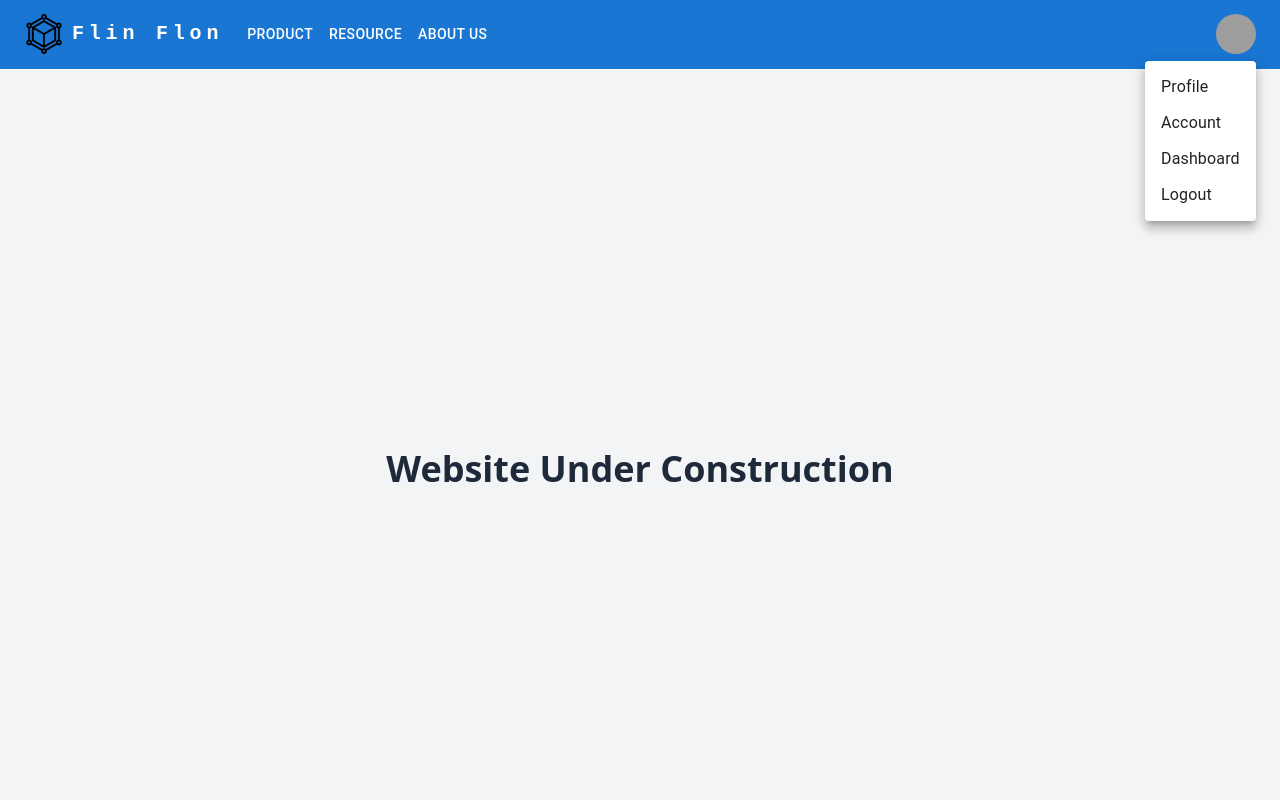
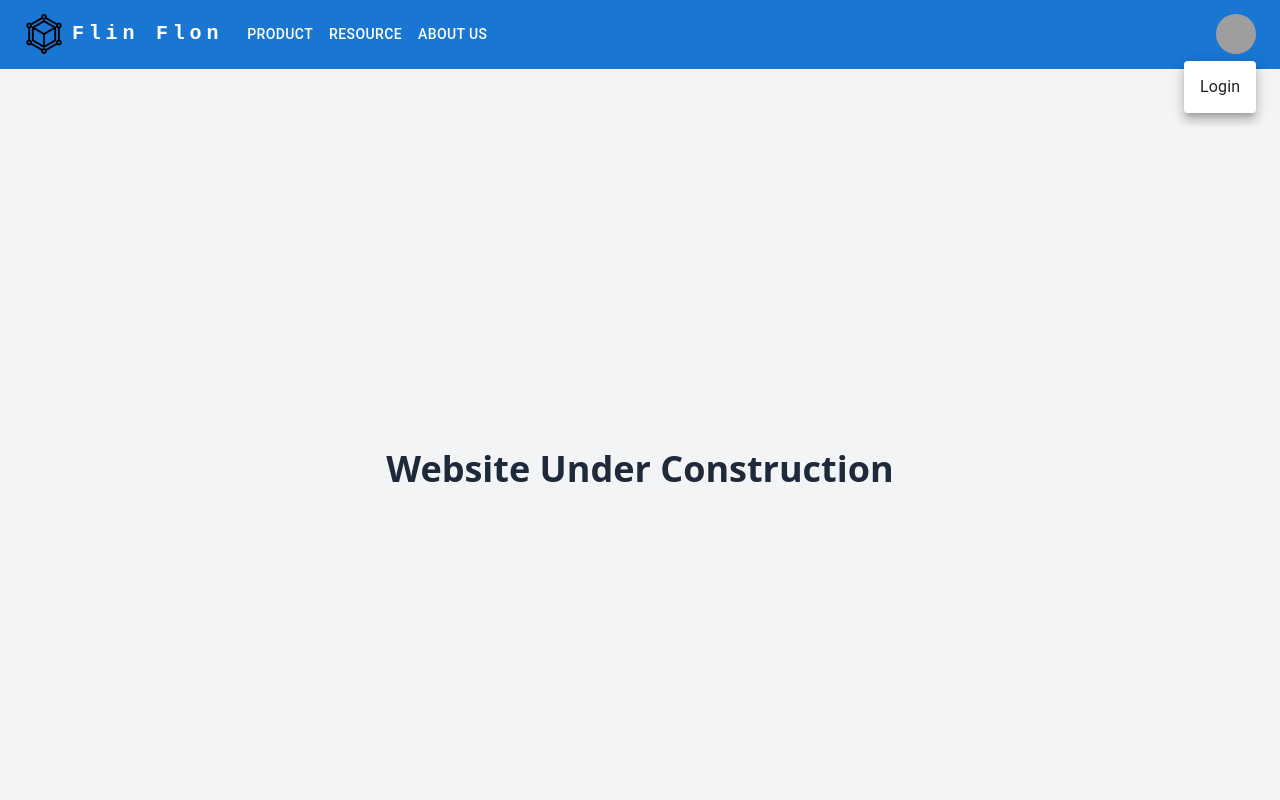
Before and after one commit to David-Gaspar-H/cosc4353-flin-flon, a React (Vite) app in the folder frontend/: page / in a window 1280 px wide. Both pictures are taken after a click on the button "Open settings". Shown: the top 800 px of the page. Built offline with nearby package versions, Linux system fonts and the light colour scheme; grey boxes are pictures that could not be loaded.

Commit message:
change navbat with login

```diff
--- a/frontend/src/components/ResponsiveAppBar.jsx
+++ b/frontend/src/components/ResponsiveAppBar.jsx
@@ -1,4 +1,5 @@
 import * as React from 'react';
+import { useNavigate } from 'react-router-dom'; // Import useNavigate hook
 import AppBar from '@mui/material/AppBar';
 import Box from '@mui/material/Box';
 import Toolbar from '@mui/material/Toolbar';
@@ -14,11 +15,12 @@ import MenuItem from '@mui/material/MenuItem';
 import AdbIcon from '@mui/icons-material/Adb';
 
 const pages = ['Product', 'Resource', 'About Us'];
-const settings = ['Profile', 'Account', 'Dashboard', 'Logout'];
 
 function ResponsiveAppBar() {
     const [anchorElNav, setAnchorElNav] = React.useState(null);
     const [anchorElUser, setAnchorElUser] = React.useState(null);
+    const [isLoggedIn, setIsLoggedIn] = React.useState(false);
+    const navigate = useNavigate();
 
     const handleOpenNavMenu = (event) => {
         setAnchorElNav(event.currentTarget);
@@ -33,6 +35,24 @@ function ResponsiveAppBar() {
 
     const handleCloseUserMenu = () => {
         setAnchorElUser(null);
+    };
+
+    const handleLoginLogout = () => {
+        setIsLoggedIn(!isLoggedIn);
+        if (isLoggedIn) {
+            navigate('/login');
+        }
+    };
+
+    const settings = isLoggedIn ? ['Logout'] : ['Login'];
+
+    const handleMenuClick = (setting) => {
+        if (setting === 'Login') {
+            navigate('/login');
+        } else if (setting === 'Logout') {
+            handleLoginLogout();
+        }
+        handleCloseUserMenu();
     };
 
     return (
@@ -153,7 +173,7 @@ function ResponsiveAppBar() {
                             onClose={handleCloseUserMenu}
                         >
                             {settings.map((setting) => (
-                                <MenuItem key={setting} onClick={handleCloseUserMenu}>
+                                <MenuItem key={setting} onClick={() => handleMenuClick(setting)}>
                                     <Typography sx={{textAlign: 'center'}}>{setting}</Typography>
                                 </MenuItem>
                             ))}
```
Also changed, not shown: 1 other file (tests, documents, lock files or other folders).
